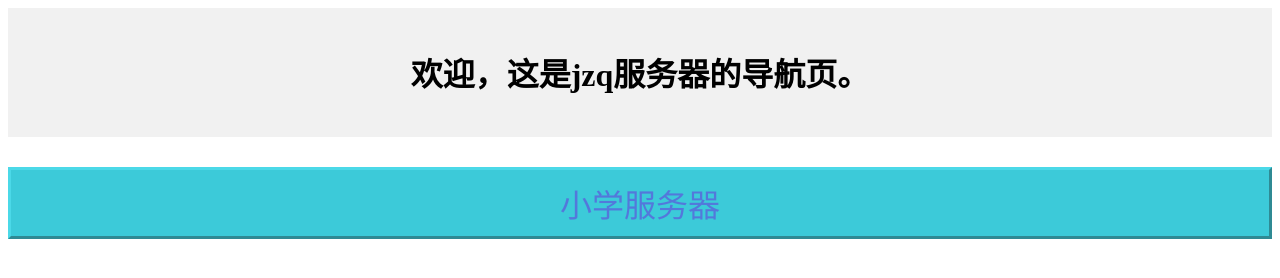
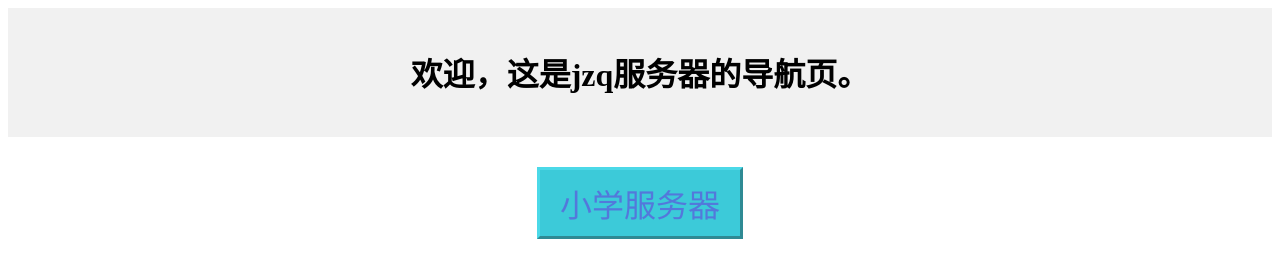
Before and after one commit to JiZiQian/JiZiQian.github.io, a plain HTML site: page index.html in a window 1280 px wide. Drawn offline with Linux system fonts and the light colour scheme.

Commit message:
Update index.html

```diff
--- a/index.html
+++ b/index.html
@@ -9,6 +9,6 @@
     <div class="head">
       <h1>欢迎，这是jzq服务器的导航页。</h1>
     </div>
-    <a href="https://jiziqian.github.io/zyx_2022_68" target="_blank" class="button">小学服务器</a>
+    <a href="https://jiziqian.github.io/zyx_2022_68" target="_blank" class="button" style="max-width:180px">小学服务器</a>
   </body>
 </html>
```
